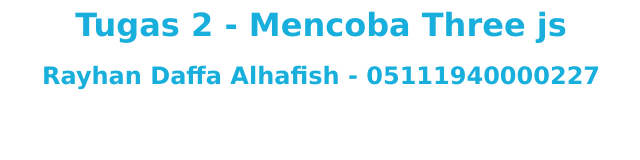
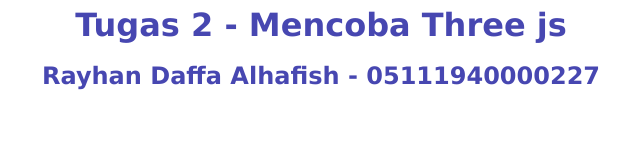
Before and after one commit to cg2021b/tugas-1-rayhandaffa, a plain HTML site: page mencoba-three-js/testing.html in a window 1280 px wide. Shown: the whole page, without its empty margins (319-959 px from the left). Drawn offline with nearby package versions, Linux system fonts and the light colour scheme.

Commit message:
update scene color jadi biru

```diff
--- a/mencoba-three-js/testing.html
+++ b/mencoba-three-js/testing.html
@@ -4,12 +4,12 @@
     <title>Mencoba Three js</title>
 </head>
 <body>
-    <h1 style="color:#18afdd; font-weight: lighter;
+    <h1 style="color:#4747b1; font-weight: lighter;
     font-family: 'Lucida Sans', 'Lucida Sans Regular', 'Lucida Grande', 'Lucida Sans Unicode', Geneva, Verdana, sans-serif;
     font-size: x-large;">
     <center style="font-size: x-large; margin-bottom: -20px; margin-top: -10px; font-weight: 800;font-size: xx-large;">Tugas 2 - Mencoba Three js</center>  <br>
     </h1>
-    <h2 style="color:#18afdd; font-weight: lighter;
+    <h2 style="color:#4747b1; font-weight: lighter;
     font-family: 'Lucida Sans', 'Lucida Sans Regular', 'Lucida Grande', 'Lucida Sans Unicode', Geneva, Verdana, sans-serif;
     font-size: x-large;">
     <center style="font-size: x-large; margin-bottom: -20px; margin-top: -10px; font-weight: 800;font-size: x-large;">Rayhan Daffa Alhafish - 05111940000227</center>  <br>
@@ -21,7 +21,7 @@
 
         // scene
         const scene = new THREE.Scene();
-        scene.color = new THREE.Color("rgb(130,112,207)");
+        scene.background = new THREE.Color("rgb(71,71,177)");
 
         // setting renderer
         const renderer = new THREE.WebGLRenderer();
```
